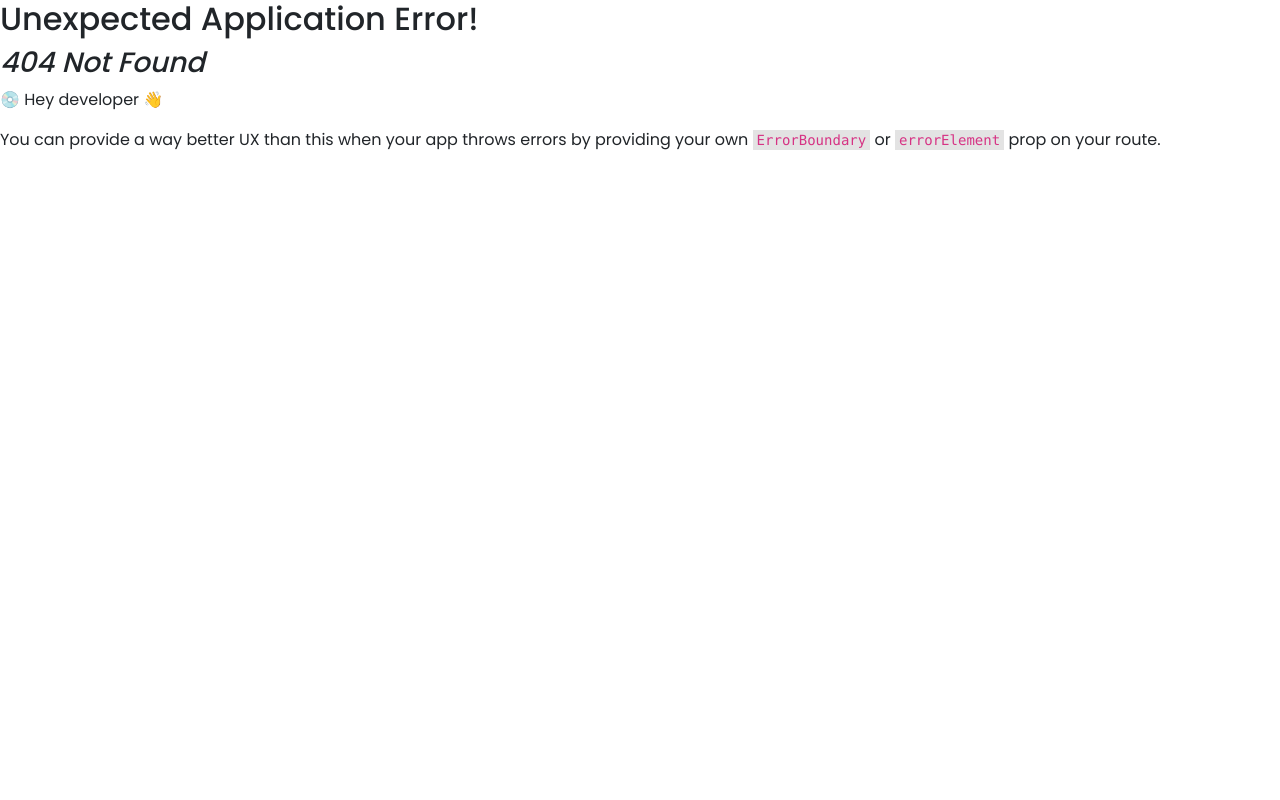
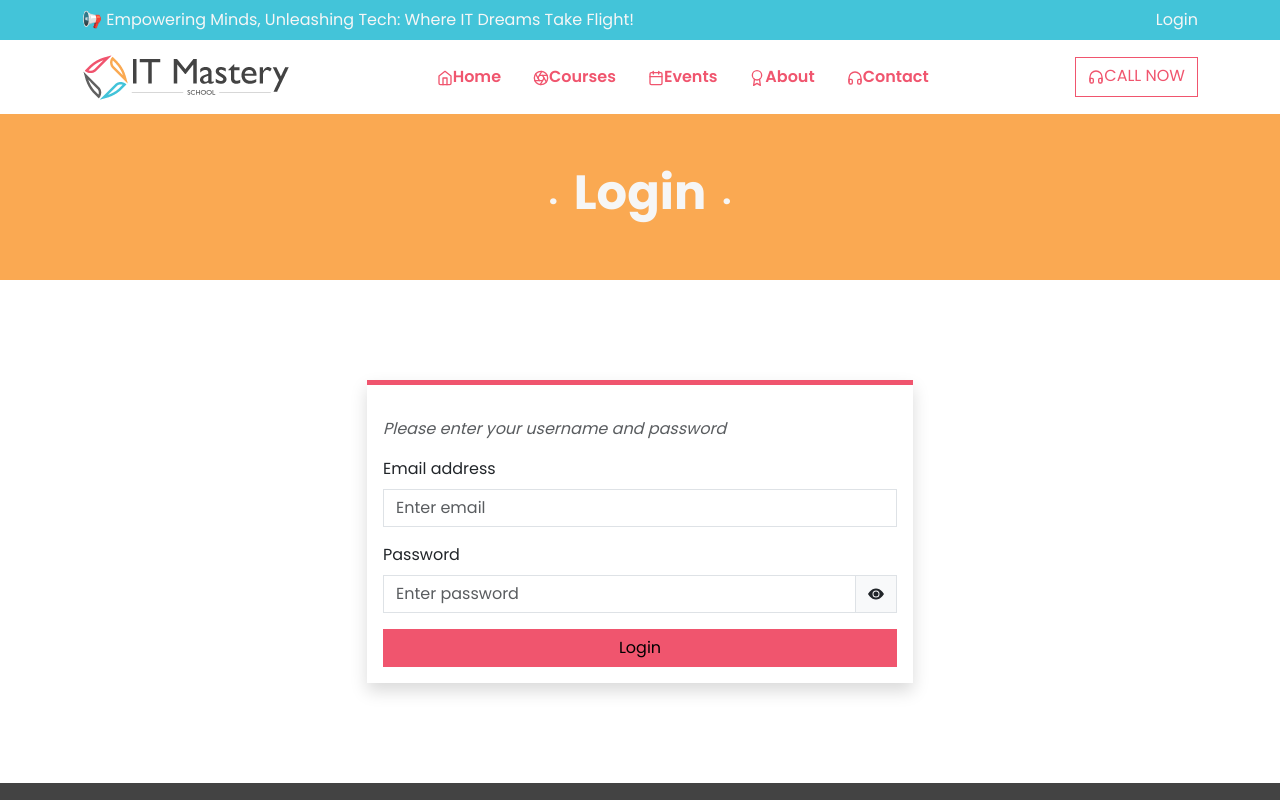
Before and after one commit to Nesay35/Frontend-Project, a React (Create React App) app: page /login in a window 1280 px wide. Before the commit this address had no page. Shown: the top 800 px of the page. Built offline with nearby package versions, Linux system fonts and the light colour scheme.

Commit message:
2023-10-18

```diff
--- /dev/null
+++ b/src/components/common/password-input.js
@@ -0,0 +1,26 @@
+import React, { useState } from "react";
+import { Form, InputGroup } from "react-bootstrap";
+import { BsEyeFill, BsEyeSlashFill } from "react-icons/bs";
+
+
+const PasswordInput = () => {
+  const [type, setType] = useState("password");
+  const handleType = () => {
+    const newType = type === "password" ? "text" : "password";
+    setType(newType);
+  };
+  return (
+    <InputGroup className="mb-3">
+      <Form.Control
+        type={type}
+        placeholder="Enter password"
+        aria-label="Enter password"
+        aria-describedby="basic-addon1"
+      />
+      <InputGroup.Text id="basic-addon1" onClick={handleType}>
+        {type === "password" ? <BsEyeFill /> : <BsEyeSlashFill/>}
+      </InputGroup.Text>
+    </InputGroup>
+  );
+};
+export default PasswordInput
--- /dev/null
+++ b/src/components/login-page/login-form.js
@@ -0,0 +1,48 @@
+import { useFormik } from 'formik'
+import React from 'react'
+import { Button, Card, Col, Container, Form, Row } from 'react-bootstrap'
+import * as Yup from "yup"
+import PasswordInput from "../common/password-input"
+
+const LoginForm = () => {
+
+    const initialValues = {}
+    const validationSchema = Yup.object({});
+    const onSubmit = (values) => {
+    }
+
+    const formik = useFormik({
+        initialValues,
+        validationSchema,onSubmit
+
+    })
+
+  return (
+    <Container>
+        <Row className="justify-content-center">
+            <Col md={8} lg={6}>
+                <Card className="border-0 border-top border-5 border-primary shadow">
+                    <Card.Body>
+                        <div className="mb-3 mt-3 text-muted"><em>Please enter your username and password</em></div>
+                        <Form>
+                            <Form.Group className="mb-3" controlId="formBasicEmail">
+                                <Form.Label>Email address</Form.Label>
+                                <Form.Control type="email" placeholder="Enter email" />
+
+                            </Form.Group>
+                            <Form.Group className="mb-3" controlId="formBasicPassword">
+                                <Form.Label>Password</Form.Label>
+                                <PasswordInput/>
+                            </Form.Group>
+                            <Button variant="primary" type="submit" className="w-100">
+                                Login
+                            </Button>
+                        </Form>
+                    </Card.Body>
+                </Card>
+            </Col>
+        </Row>
+    </Container>
+  )
+}
+export default LoginForm
--- /dev/null
+++ b/src/pages/login-page.js
@@ -0,0 +1,17 @@
+import React from 'react'
+import PageHeader from '../components/common/page-header'
+import Spacer from '../components/common/spacer'
+import LoginForm from '../components/login-page/login-form'
+
+const LoginPage = () => {
+  return (
+    <>
+      <PageHeader title="Login"/>
+      <Spacer/>
+      <LoginForm/>
+      <Spacer/>
+    </>
+  )
+}
+
+export default LoginPage
--- a/src/router/index.js
+++ b/src/router/index.js
@@ -6,6 +6,7 @@ import CoursesPage from '../pages/courses-page';
 import EventsPage from '../pages/events-page';
 import AboutPage from '../pages/about-page';
 import ContactPage from '../pages/contact-page';
+import LoginPage from '../pages/login-page';
 
 
 const router = createBrowserRouter([
@@ -32,6 +33,10 @@ const router = createBrowserRouter([
             {
                 path: "contact",
                 element:<ContactPage/>
+            },
+            {
+                path: "login",
+                element:<LoginPage/>
             }
 
         ],
```
